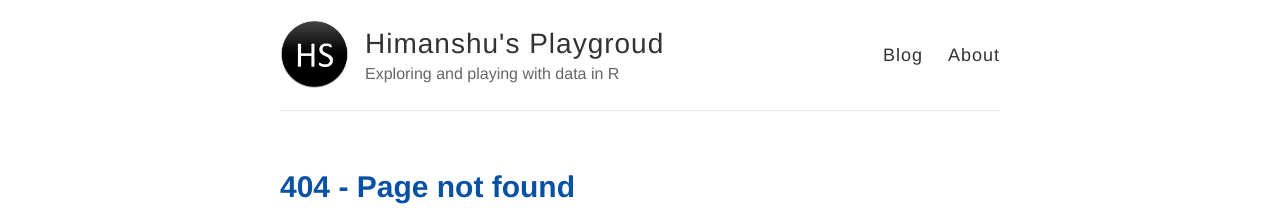
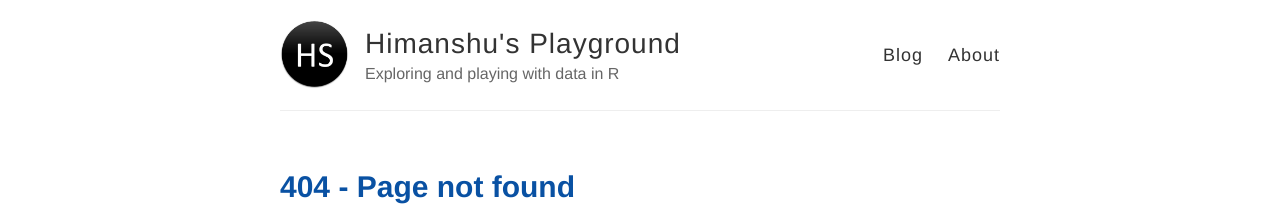
Before and after one commit to himanshusin/himanshusin.github.io, a Jekyll site: the page built from 404.md, in a window 1280 px wide. Shown: the top 222 px of the page. Built offline with Jekyll 4.4.1, drawn with Linux system fonts in a browser that asks for light colours.

Commit message:
Update _config.yml

```diff
--- a/_config.yml
+++ b/_config.yml
@@ -6,7 +6,7 @@
 #  extensions: ["no_intra_emphasis", "fenced_code_blocks", "autolink", "tables", "strikethrough", "superscript", "with_toc_data"]
 
 # Name of your site (displayed in the header)
-name: Himanshu's Playgroud
+name: Himanshu's Playground
 
 # Short bio or description (displayed in the header)
 description: Exploring and playing with data in R
```
